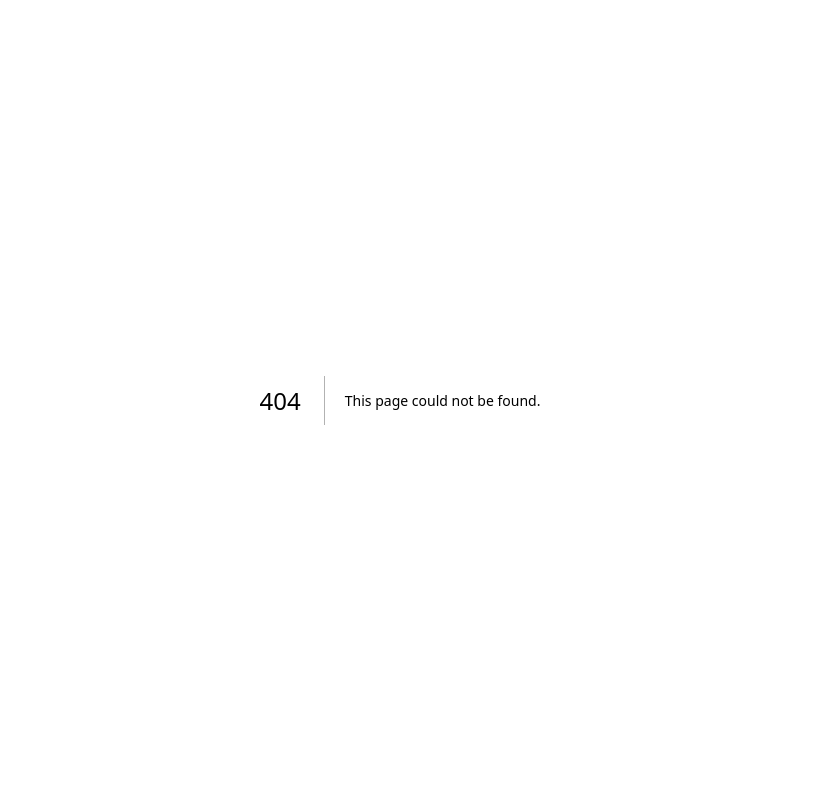
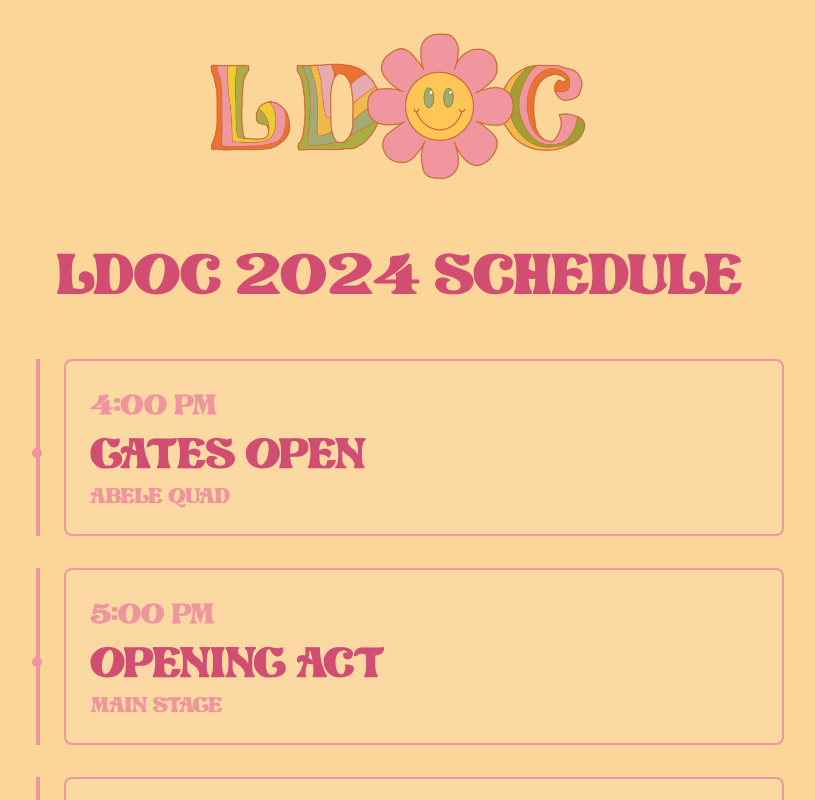
Before and after one commit to kartikeyegupta/ldocartistreveal, a Next.js app: page /schedule in a window 1280 px wide. Before the commit this address had no page. Shown: the top 800 px of the page, without its empty margins (240-1055 px from the left). Built offline with nearby package versions, Linux system fonts and the light colour scheme.

Commit message:
embedded reveal video

```diff
--- a/app/layout.tsx
+++ b/app/layout.tsx
@@ -30,10 +30,10 @@ export default function RootLayout({
   children: React.ReactNode;
 }>) {
   return (
-    <html lang="en">
+    <html lang="en" className="bg-[#fcd598]">
       <GoogleAnalytics gaId="G-34XVKGNHD5"/>
       <body
-        className= {`${geistSans.variable} ${geistMono.variable} ${loveCraft.variable} antialiased`}
+        className={`${geistSans.variable} ${geistMono.variable} ${loveCraft.variable} antialiased`}
       >
         {children}
       </body>
--- a/app/page.tsx
+++ b/app/page.tsx
@@ -5,41 +5,8 @@ import { useEffect, useState } from 'react';
 import { useRouter } from 'next/navigation';
 
 export default function Home() {
-  const [timeLeft, setTimeLeft] = useState({
-    days: 0,
-    hours: 0,
-    minutes: 0,
-    seconds: 0
-  });
-
   const [showOverlay, setShowOverlay] = useState(false);
-
   const router = useRouter();
-
-  useEffect(() => {
-    const calculateTimeLeft = () => {
-      const targetDate = new Date('2025-04-10T20:00:00');
-      const now = new Date();
-      const difference = targetDate.getTime() - now.getTime();
-
-      if (difference > 0) {
-        setTimeLeft({
-          days: Math.floor(difference / (1000 * 60 * 60 * 24)),
-          hours: Math.floor((difference / (1000 * 60 * 60)) % 24),
-          minutes: Math.floor((difference / 1000 / 60) % 60),
-          seconds: Math.floor((difference / 1000) % 60)
-        });
-      }
-    };
-
-    // Initial calculation
-    calculateTimeLeft();
-
-    // Update every second
-    const timer = setInterval(calculateTimeLeft, 1000);
-
-    return () => clearInterval(timer);
-  }, []);
 
   useEffect(() => {
     // Show overlay after 3 seconds
@@ -51,8 +18,8 @@ export default function Home() {
   }, []);
 
   return (
-    <main>
-      <div className="relative min-h-screen bg-[#fcd598]">
+    <main className="min-h-screen bg-[#fcd598]">
+      <div className="relative min-h-screen">
         {/* Base logo */}
         <div className={`grid place-items-center min-h-screen ${showOverlay ? 'hidden' : ''}`}>
           <Image
@@ -71,47 +38,45 @@ export default function Home() {
             <Image
               src="/fulllogo.png"
               alt="LDOC"
-              className="w-[35vw] h-auto"
+              className="w-[10vw] h-auto"
               width={1500}
               height={1500}
             />
           </div>
-          {/* Centered countdown */}
-          {/* <!-- LDOC's the biggest Party in the USA --> */}
-          <div className="-mt-[2%] md:-mt-[0.75%] flex-1 w-full bg-[#fcd598] z-10 flex flex-col items-center justify-center">
-            <div className="flex flex-col md:flex-row items-center gap-2 md:gap-8 text-center font-[family-name:var(--font-love-craft)] text-[#d14d72]">
-              <div className="text-[15vw] md:text-[6vw] font-bold">
-                <span className="text-[#ef959e]">{String(timeLeft.days).padStart(2, '0')}</span>
-                <span className="text-[4.5vw] md:text-[2vw] block">Days</span>
-              </div>
-              <div className="text-[15vw] md:text-[6vw] font-bold">
-                <span className="text-[#ef959e]">{String(timeLeft.hours).padStart(2, '0')}</span>
-                <span className="text-[4.5vw] md:text-[2vw] block">Hours</span>
-              </div>
-              <div className="text-[15vw] md:text-[6vw] font-bold">
-                <span className="text-[#ef959e]">{String(timeLeft.minutes).padStart(2, '0')}</span>
-                <span className="text-[4.5vw] md:text-[2vw] block">Minutes</span>
-              </div>
-              <div className="text-[15vw] md:text-[6vw] font-bold">
-                <span className="text-[#ef959e]">{String(timeLeft.seconds).padStart(2, '0')}</span>
-                <span className="text-[4.5vw] md:text-[2vw] block">Seconds</span>
-              </div>
+
+          {/* YouTube embed space */}
+          <div className="w-full max-w-4xl aspect-video mt-0 mb-5">
+            {/* Add your YouTube iframe here */}
+            <div className="w-full h-full rounded-lg flex items-center justify-center">
+              <iframe
+                width="100%"
+                height="100%"
+                src="https://www.youtube.com/embed/2s6w1ytPiMY?si=FFUeCEHNfAfeZ9Zn"
+                title="YouTube video player"
+                frameBorder="0"
+                allow="accelerometer; autoplay; clipboard-write; encrypted-media; gyroscope; picture-in-picture; web-share"
+                referrerPolicy="strict-origin-when-cross-origin"
+                allowFullScreen
+              />
             </div>
-            <div className="text-[8vw] md:text-[4vw] mt-2 text-center font-bold font-[family-name:var(--font-love-craft)] text-[#d14d72]">
-              Until Artist Reveal
-            </div>
-            <div className="text-[4vw] md:text-[2vw] mt-1 text-center font-bold font-[family-name:var(--font-love-craft)] text-[#d14d72]">
-              On Abele Quad!
-            </div>
+          </div>
+
+          <div className="text-center mb-6">
+            <p className="font-[family-name:var(--font-love-craft)] text-[#ff69b4] text-[3vw] md:text-[2.5vw]">
+              ABELE QUAD @ 8 PM TODAY
+            </p>
+          </div>
+
+          <div className="flex flex-col items-center gap-4 mb-10">
             <button
               onClick={() => router.push('/lavardoc')}
-              className="cursor-pointer block mt-8 px-8 py-4 text-[4vw] md:text-[3vw] font-[family-name:var(--font-love-craft)] text-[#ef959e] border-4 border-[#ef959e] hover:bg-[#ef959e] hover:text-[#fcd598] transition-colors rounded-lg"
+              className="cursor-pointer px-4 py-2 text-[2vw] md:text-[1.5vw] font-[family-name:var(--font-love-craft)] text-[#ef959e] border-4 border-[#ef959e] hover:bg-[#ef959e] hover:text-[#fcd598] transition-colors rounded-lg"
             >
               New Clues 🤗
             </button>
             <button
               onClick={() => router.push('/hint')}
-              className="cursor-pointer block mt-8 px-8 py-4 text-[4vw] md:text-[3vw] font-[family-name:var(--font-love-craft)] text-[#ef959e] border-4 border-[#ef959e] hover:bg-[#ef959e] hover:text-[#fcd598] transition-colors rounded-lg mb-10"
+              className="cursor-pointer px-4 py-2 text-[2vw] md:text-[1.5vw] font-[family-name:var(--font-love-craft)] text-[#ef959e] border-4 border-[#ef959e] hover:bg-[#ef959e] hover:text-[#fcd598] transition-colors rounded-lg"
             >
               Old Clues 😴
             </button>
--- /dev/null
+++ b/app/schedule/page.tsx
@@ -0,0 +1,61 @@
+'use client';
+
+import Image from 'next/image';
+
+export default function Schedule() {
+  const events = [
+    { time: "4:00 PM", event: "Gates Open", location: "Abele Quad" },
+    { time: "5:00 PM", event: "Opening Act", location: "Main Stage" },
+    { time: "6:30 PM", event: "Special Performance", location: "Main Stage" },
+    { time: "8:00 PM", event: "Headliner", location: "Main Stage" },
+    { time: "10:00 PM", event: "LDOC 2024 Ends", location: "Main Stage" },
+  ];
+
+  return (
+    <main>
+      <div className="min-h-screen bg-[#fcd598]">
+        <div className="relative pt-2 md:pt-4 flex justify-center">
+          <Image
+            src="/fulllogo.png"
+            alt="LDOC"
+            className="w-[35vw] h-auto"
+            width={1500}
+            height={1500}
+          />
+        </div>
+
+        <div className="container mx-auto px-4 py-8">
+          <h1 className="text-center text-[6vw] md:text-[4vw] font-[family-name:var(--font-love-craft)] text-[#d14d72] mb-12">
+            LDOC 2024 Schedule
+          </h1>
+
+          <div className="max-w-3xl mx-auto">
+            {events.map((event, index) => (
+              <div
+                key={index}
+                className="mb-8 relative flex items-center group hover:transform hover:scale-105 transition-transform"
+              >
+                {/* Timeline dot and line */}
+                <div className="absolute left-[20px] top-0 bottom-0 w-1 bg-[#ef959e] group-hover:bg-[#d14d72] transition-colors"/>
+                <div className="absolute left-[16px] top-[50%] w-[10px] h-[10px] rounded-full bg-[#ef959e] group-hover:bg-[#d14d72] transition-colors"/>
+
+                {/* Event content */}
+                <div className="ml-12 p-6 bg-white/10 backdrop-blur-sm rounded-lg border-2 border-[#ef959e] w-full">
+                  <div className="text-[5vw] md:text-[2vw] font-[family-name:var(--font-love-craft)] text-[#ef959e] group-hover:text-[#d14d72] transition-colors">
+                    {event.time}
+                  </div>
+                  <div className="text-[6vw] md:text-[3vw] font-[family-name:var(--font-love-craft)] text-[#d14d72]">
+                    {event.event}
+                  </div>
+                  <div className="text-[4vw] md:text-[1.5vw] font-[family-name:var(--font-love-craft)] text-[#ef959e]">
+                    {event.location}
+                  </div>
+                </div>
+              </div>
+            ))}
+          </div>
+        </div>
+      </div>
+    </main>
+  );
+}
```
